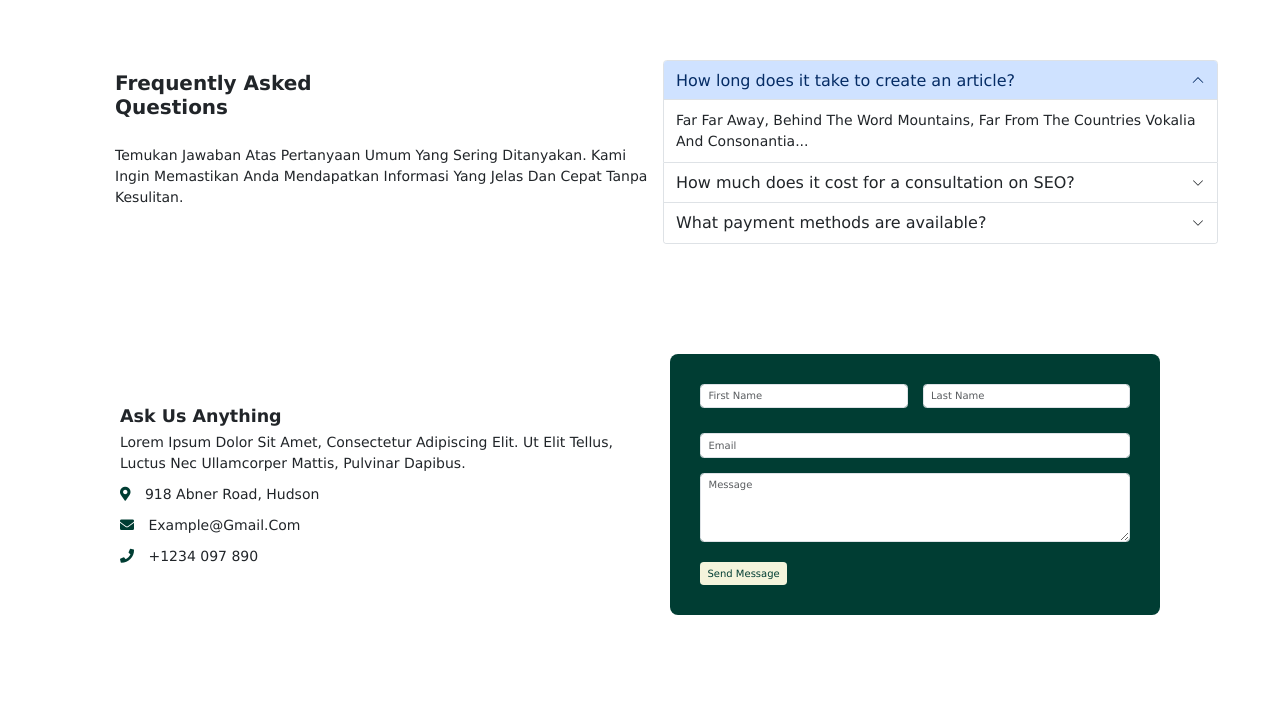
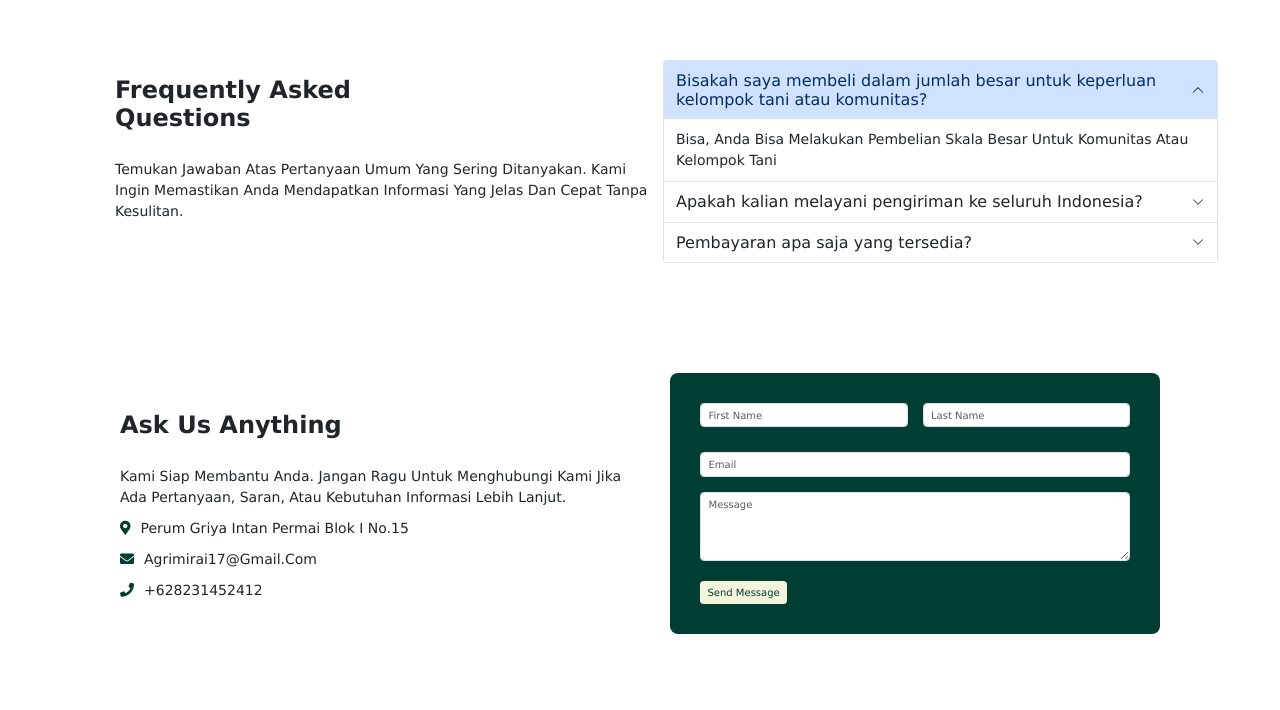
Before and after one commit to zxayn/Agrimirai, a PHP site: page /contactus.php in a window 1280 px wide. Shown: the part 800-1510 px from the top of the page. Run offline with PHP 8.4, Linux system fonts and the light colour scheme.

Commit message:
contactus

```diff
--- a/contactus.php
+++ b/contactus.php
@@ -432,7 +432,7 @@ body {
             <div class="row">
                 <!-- Left Column -->
                 <div class="col-md-6 d-flex flex-column justify-content-center align-items-start ps-md-5 mb-4">
-                    <h2 class="faq-title" style="font-weight: bold;">Frequently Asked<br>Questions</h2><br>
+                    <h2 class="faq-title" style="font-weight: bold; font-size:24px;">Frequently Asked<br>Questions</h2><br>
                     <p>Temukan jawaban atas pertanyaan umum yang sering ditanyakan. Kami ingin memastikan Anda mendapatkan informasi yang jelas dan cepat tanpa kesulitan.</p>
                 </div>
 
@@ -443,12 +443,12 @@ body {
                     <div class="accordion-item">
                     <h2 class="accordion-header">
                         <button class="accordion-button" type="button" data-bs-toggle="collapse" data-bs-target="#faq1" aria-expanded="true" style="font-size: 16px;">
-                        How long does it take to create an article?
+                        Bisakah saya membeli dalam jumlah besar untuk keperluan kelompok tani atau komunitas?
                         </button>
                     </h2>
                     <div id="faq1" class="accordion-collapse collapse show" data-bs-parent="#faqAccordion">
                         <div class="accordion-body">
-                        Far far away, behind the word mountains, far from the countries Vokalia and Consonantia...
+                        Bisa, Anda bisa melakukan pembelian skala besar untuk komunitas atau kelompok tani
                         </div>
                     </div>
                     </div>
@@ -456,12 +456,12 @@ body {
                     <div class="accordion-item">
                     <h2 class="accordion-header">
                         <button class="accordion-button collapsed" type="button" data-bs-toggle="collapse" data-bs-target="#faq2" style="font-size: 16px;">
-                        How much does it cost for a consultation on SEO?
+                        Apakah kalian melayani pengiriman ke seluruh Indonesia?
                         </button>
                     </h2>
                     <div id="faq2" class="accordion-collapse collapse" data-bs-parent="#faqAccordion">
                         <div class="accordion-body">
-                        Consultation pricing depends on the package and service type.
+                        Ya, kami bisa melayani pengiriman seluruh Indonesia.
                         </div>
                     </div>
                     </div>
@@ -469,12 +469,12 @@ body {
                     <div class="accordion-item">
                     <h2 class="accordion-header">
                         <button class="accordion-button collapsed" type="button" data-bs-toggle="collapse" data-bs-target="#faq3" style="font-size: 16px;">
-                        What payment methods are available?
+                        Pembayaran apa saja yang tersedia?
                         </button>
                     </h2>
                     <div id="faq3" class="accordion-collapse collapse" data-bs-parent="#faqAccordion">
                         <div class="accordion-body">
-                        We accept credit cards, PayPal, and bank transfers.
+                        Kami menerima pembayaran via Gopay, OVO, DANA, Bank Mandiri, Bank BCA, Bank BRI.
                         </div>
                     </div>
                     </div>
@@ -493,12 +493,12 @@ body {
     <!-- Info Section -->
 
     <div class="col-md-6">
-        <h3 class="fw-bold">Ask Us Anything</h3>
-            <p>Lorem ipsum dolor sit amet, consectetur adipiscing elit. Ut elit tellus, luctus nec ullamcorper mattis, pulvinar dapibus.</p>
+        <h3 class="fw-bold" style="font-size:24px;">Ask Us Anything</h3><br>
+            <p>Kami siap membantu Anda. Jangan ragu untuk menghubungi kami jika ada pertanyaan, saran, atau kebutuhan informasi lebih lanjut.</p>
         <div class="contact-info">
-            <p><i class="fas fa-map-marker-alt"></i> 918 Abner Road, Hudson</p>
-            <p><i class="fas fa-envelope"></i> example@gmail.com</p>
-            <p><i class="fas fa-phone"></i> +1234 097 890</p>
+            <p><i class="fas fa-map-marker-alt"></i>Perum Griya Intan Permai Blok i No.15</p>
+            <p><i class="fas fa-envelope"></i>agrimirai17@gmail.com</p>
+            <p><i class="fas fa-phone"></i>+628231452412</p>
         </div>
     </div>
 
@@ -563,7 +563,7 @@ body {
         <h3>Have a Questions?</h3>
         <a href="#" ><i class="fas fa-map-marker-alt"></i> Kediri, East Java, Indonesia</a>
         <a href="https://mail.google.com/mail/u/1/#inbox?compose=DmwnWrRsqXpxvrLdZhkqmBcqHMCTgcrjDjnpgqWqbxqLXbTRtvGCWWzJlxMKjXrVKNSNlnhFckxl">
-            <i class="far fa-envelope"></i> zidanxjr8@gmail.com
+            <i class="far fa-envelope"></i> agrimirai17.com
         </a>
     </div>
 
@@ -573,7 +573,7 @@ body {
 
 </section>
 
-<!-- footer akhir  arif bawok-->
+<!-- footer akhir-->
 <script src="https://cdn.jsdelivr.net/npm/bootstrap@5.3.0/dist/js/bootstrap.bundle.min.js"></script>
 
 
```
